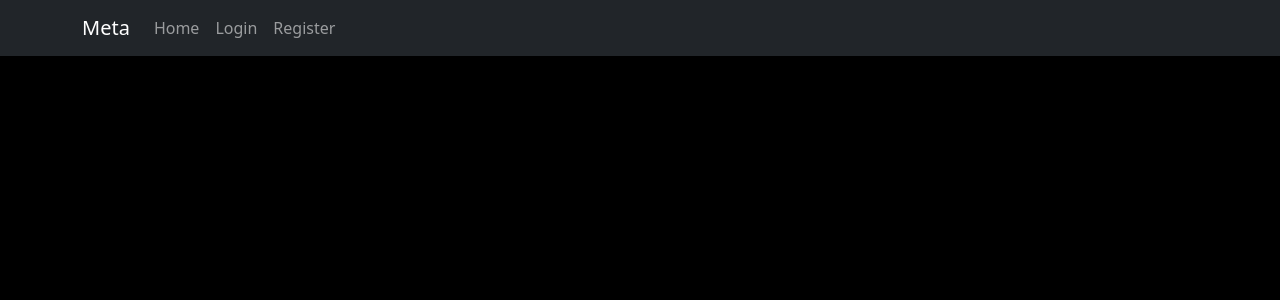
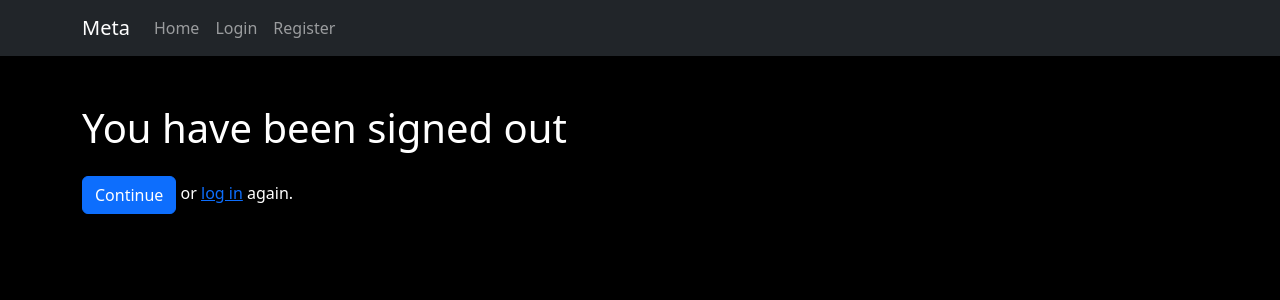
Before and after one commit to BlueLinks/meta, a React (Create React App) app in the folder client/: page /logout in a window 1280 px wide. Shown: the top 300 px of the page. Built offline with nearby package versions, Linux system fonts and the light colour scheme; no server answers.

Commit message:
Closes #3, New page created for logout

```diff
--- a/client/src/App.js
+++ b/client/src/App.js
@@ -11,6 +11,7 @@ import Create from "./components/create";
 import Register from "./components/register";
 import Login from "./components/login";
 import ProfilePage from "./components/profile";
+import Logout from "./components/logout";
 
 const App = () => {
 	return (
@@ -23,6 +24,7 @@ const App = () => {
 				<Route exact path="/register" element={<Register />} />
 				<Route exact path="/login" element={<Login />} />
 				<Route exact path="/u/:userId" element={<ProfilePage />} />
+				<Route exact path="/logout" element={<Logout />} />
 			</Routes>
 		</div>
 	);
--- a/client/src/components/login.js
+++ b/client/src/components/login.js
@@ -1,4 +1,4 @@
-import { useNavigate } from "react-router-dom";
+import { useNavigate, useLocation } from "react-router-dom";
 import React, { useEffect, useState } from "react";
 
 export default function Login() {
@@ -31,8 +31,7 @@ export default function Login() {
 			.then((res) => res.json())
 			.then((data) => {
 				localStorage.setItem("token", data.token);
-				window.location.reload(false);
-				navigate("/");
+				navigate(0);
 			});
 		setForm({ email: "", username: "", password: "" });
 	}
--- /dev/null
+++ b/client/src/components/logout.js
@@ -0,0 +1,34 @@
+import { useState, useEffect, React } from "react";
+import { Link } from "react-router-dom";
+
+export default function Logout() {
+	const [username, setUsername] = useState(null);
+
+	useEffect(() => {
+		const token = localStorage.getItem("token");
+		if (token) {
+			console.log("Logging user out");
+			localStorage.removeItem("token");
+			setUsername(null);
+			window.location.reload(false);
+		}
+	}, []);
+
+	return (
+		<div className="container-lg mt-5">
+			<div className="text-left">
+				<div class="row mb-3">
+					<h1>You have been signed out</h1>
+				</div>
+				<div class="mb-3">
+					<div>
+						<Link className="btn btn-primary" to={`/`}>
+							Continue
+						</Link>{" "}
+						or <Link to={`/login`}>log in</Link> again.
+					</div>
+				</div>
+			</div>
+		</div>
+	);
+}
--- a/client/src/components/navbar.js
+++ b/client/src/components/navbar.js
@@ -11,13 +11,6 @@ import { NavLink } from "react-router-dom";
 export default function Navbar() {
 	const navigate = useNavigate();
 	const [username, setUsername] = useState(null);
-
-	async function logout() {
-		console.log("Logging user out");
-		localStorage.removeItem("token");
-		setUsername(null);
-		navigate("/login");
-	}
 
 	useEffect(() => {
 		fetch("http://localhost:5000/isUserAuth", {
@@ -73,7 +66,7 @@ export default function Navbar() {
 									<li>
 										<NavLink
 											className="nav-link"
-											onClick={logout}
+											to="/logout"
 										>
 											Logout
 										</NavLink>
```
Also changed, not shown: 1 other file (tests, documents, lock files or other folders).
